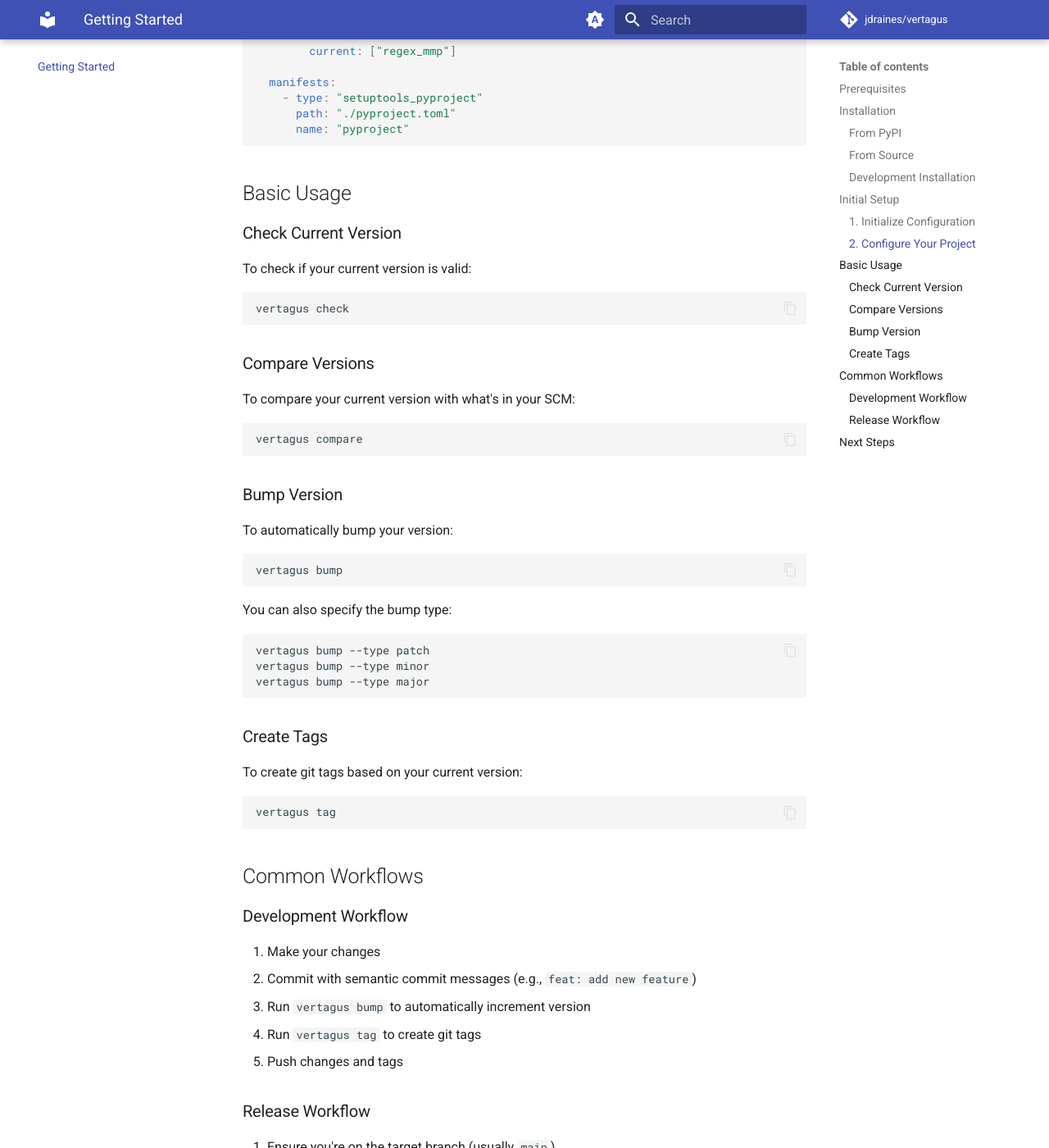
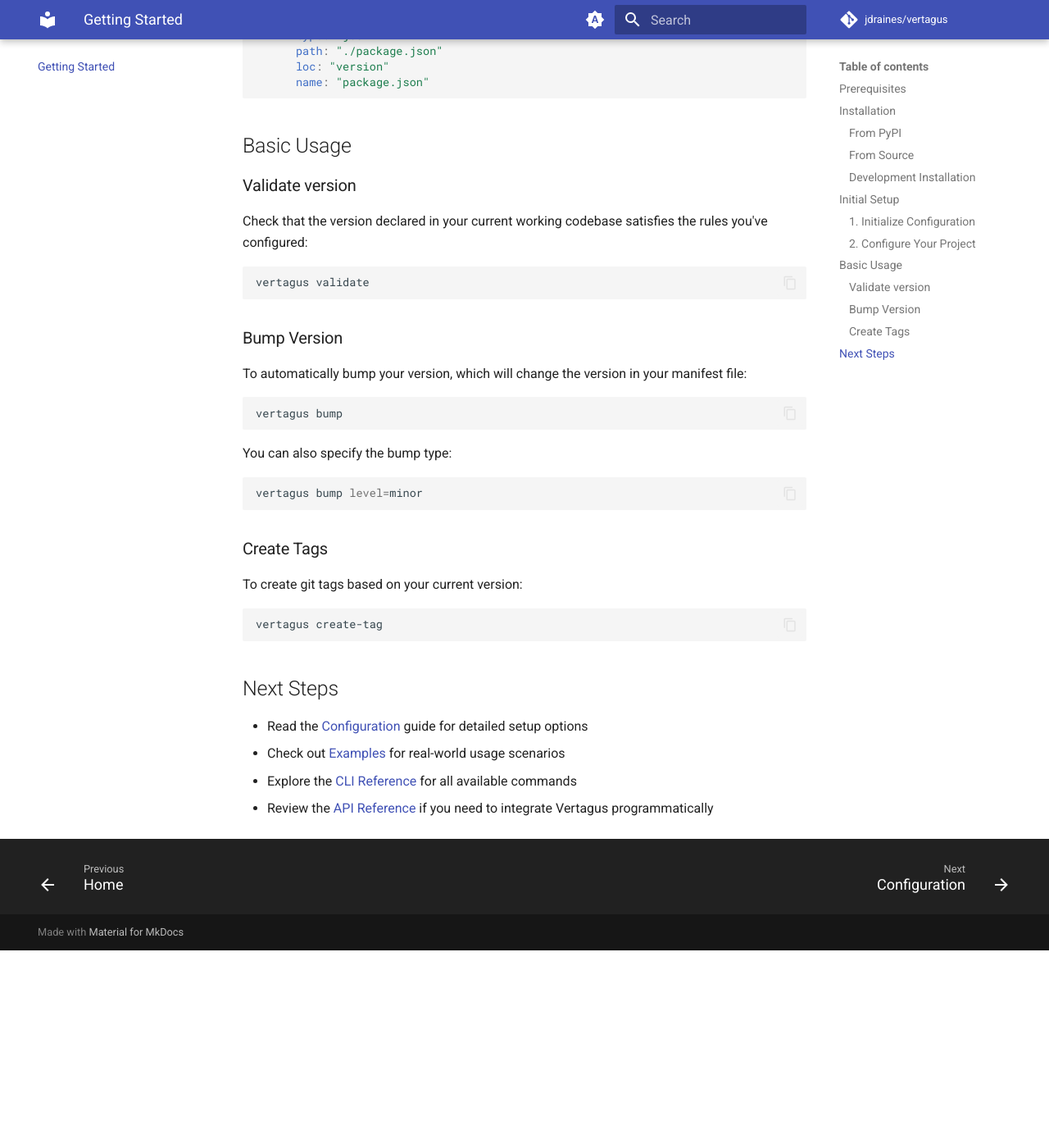
Before and after one commit to jdraines/vertagus, an MkDocs documentation site: the page built from docs/getting-started.md, in a window 1280 px wide and 1400 px high, scrolled down 1781 px. Shown: the whole window at 82% size. Built offline with MkDocs 1.6.1 and Material for MkDocs 9.7.7, drawn with Linux system fonts in a browser that asks for light colours; comment, search, counter and statistics services are not loaded; the version menu is left out; after the commit the page ends 2940 px from its top, so only the background shows below that; some of the changed text lies outside the part shown.

Commit message:
remove invalid docs

````diff
--- a/docs/getting-started.md
+++ b/docs/getting-started.md
@@ -54,8 +54,9 @@
   tag_prefix: "v"
   version_strategy: "branch"
   target_branch: "main"
-  manifest_path: "./pyproject.toml"
-  manifest_type: "setuptools_pyproject"
+  manifest_path: "./package.json"
+  manifest_type: "json"
+  manifest_loc: "version"
 
 project:
   rules:
@@ -68,43 +69,32 @@
       rules:
         current: ["regex_dev_mmp"]
 
-    beta:
-      aliases: ["string:latest"]
-      rules:
-        current: ["regex_beta_mmp"]
-
     prod:
       aliases: ["string:stable", "string:latest", "major.minor"]
       rules:
         current: ["regex_mmp"]
 
   manifests:
-    - type: "setuptools_pyproject"
-      path: "./pyproject.toml"
-      name: "pyproject"
+    - type: "json"
+      path: "./package.json"
+      loc: "version"
+      name: "package.json"
 ```
 
 ## Basic Usage
 
-### Check Current Version
 
-To check if your current version is valid:
+### Validate version
+
+Check that the version declared in your current working codebase satisfies the rules you've configured:
 
 ```bash
-vertagus check
-```
-
-### Compare Versions
-
-To compare your current version with what's in your SCM:
-
-```bash
-vertagus compare
+vertagus validate
 ```
 
 ### Bump Version
 
-To automatically bump your version:
+To automatically bump your version, which will change the version in your manifest file:
 
 ```bash
 vertagus bump
@@ -113,9 +103,7 @@
 You can also specify the bump type:
 
 ```bash
-vertagus bump --type patch
-vertagus bump --type minor
-vertagus bump --type major
+vertagus bump level=minor
 ```
 
 ### Create Tags
@@ -123,26 +111,8 @@
 To create git tags based on your current version:
 
 ```bash
-vertagus tag
+vertagus create-tag
 ```
-
-## Common Workflows
-
-### Development Workflow
-
-1. Make your changes
-2. Commit with semantic commit messages (e.g., `feat: add new feature`)
-3. Run `vertagus bump` to automatically increment version
-4. Run `vertagus tag` to create git tags
-5. Push changes and tags
-
-### Release Workflow
-
-1. Ensure you're on the target branch (usually `main`)
-2. Run `vertagus check` to validate current state
-3. Run `vertagus bump --stage prod` for production release
-4. Run `vertagus tag` to create release tags
-5. Push changes and tags
 
 ## Next Steps
 
````
